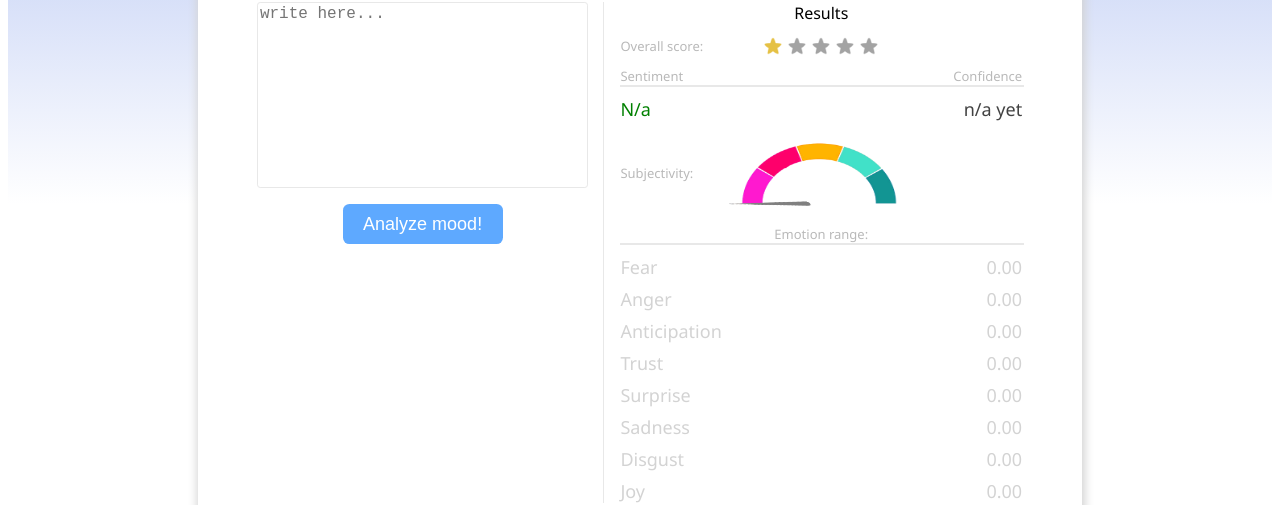
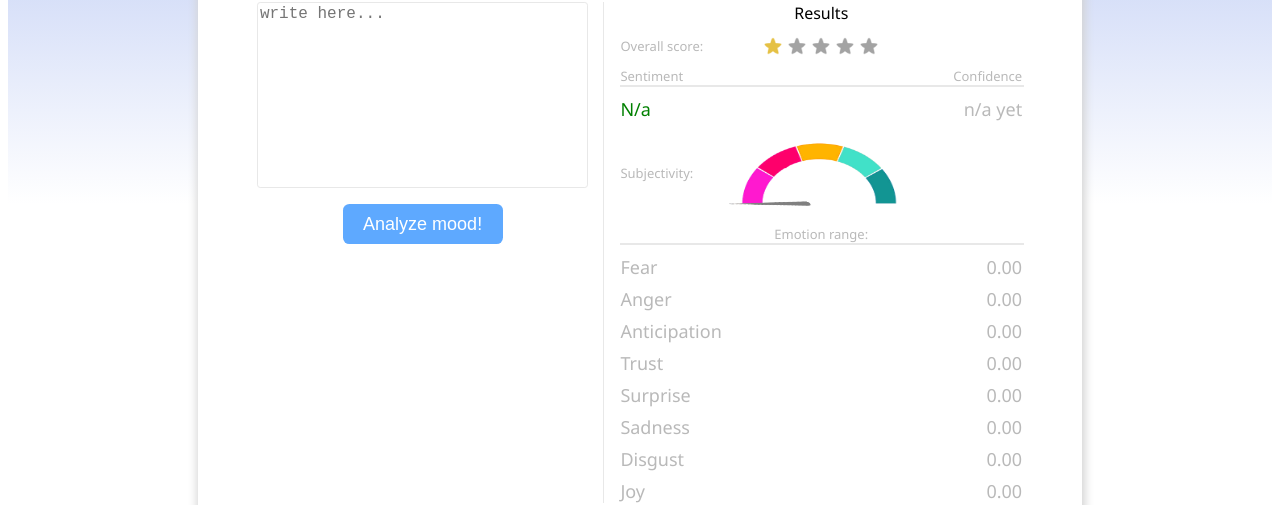
Before and after one commit to andrei-g-git/sentiment-analyzer, a React (Vite) app: page / in a window 1280 px wide. Shown: the part 332-837 px from the top of the page. Built offline with nearby package versions, Linux system fonts and the light colour scheme.

Commit message:
add max value filter utility

```diff
--- a/src/components/Results/DualValues.scss
+++ b/src/components/Results/DualValues.scss
@@ -13,7 +13,7 @@
 
         .result-value{
             font-size: $standard-heading-font-size;
-            color: rgb(66, 66, 66);
+            color: $light-text
         }
     }
 
--- a/src/components/Results/Results.tsx
+++ b/src/components/Results/Results.tsx
@@ -55,81 +55,81 @@ function Results(props: any) {
                     [
                         {
                             value: "Fear",
-                            color: "lightgray"
+                            color: ""//"lightgray"
                         },
                         {
                             value: props.emotions.fear.toFixed(2),
-                            color: "lightgray"
+                            color: ""//"lightgray"
                         }
                     ],
                     [
                         {
                             value: "Anger",
-                            color: "lightgray"
+                            color: ""//"lightgray"
                         },
                         {
                             value: props.emotions.anger.toFixed(2),
-                            color: "lightgray"
+                            color: ""//"lightgray"
                         }
                     ],
                     [
                         {
                             value: "Anticipation",
-                            color: "lightgray"
+                            color: ""//"lightgray"
                         },
                         {
                             value: props.emotions.anticipation.toFixed(2),
-                            color: "lightgray"
+                            color: ""//"lightgray"
                         }
                     ],
                     [
                         {
                             value: "Trust",
-                            color: "lightgray"
+                            color: ""//"lightgray"
                         },
                         {
                             value: props.emotions.trust.toFixed(2),
-                            color: "lightgray"
+                            color: ""//"lightgray"
                         }
                     ],
                     [
                         {
                             value: "Surprise",
-                            color: "lightgray"
+                            color: ""//"lightgray"
                         },
                         {
                             value: props.emotions.surprise.toFixed(2),
-                            color: "lightgray"
+                            color: ""//"lightgray"
                         }
                     ],
                     [
                         {
                             value: "Sadness",
-                            color: "lightgray"
+                            color: ""//"lightgray"
                         },
                         {
                             value: props.emotions.sadness.toFixed(2),
-                            color: "lightgray"
+                            color: ""//"lightgray"
                         }
                     ],
                     [
                         {
                             value: "Disgust",
-                            color: "lightgray"
+                            color: ""//"lightgray"
                         },
                         {
                             value: props.emotions.disgust.toFixed(2),
-                            color: "lightgray"
+                            color: ""//"lightgray"
                         }
                     ],
                     [
                         {
                             value: "Joy",
-                            color: "lightgray"
+                            color: ""//"lightgray"
                         },
                         {
                             value: props.emotions.joy.toFixed(2),
-                            color: "lightgray"
+                            color: ""//"lightgray"
                         }
                     ]
                 ]}
--- a/src/ts/utils.ts
+++ b/src/ts/utils.ts
@@ -1,3 +1,21 @@
 export const trimDecimals = (original: number, decimals: number): number => {
     return parseFloat(original.toFixed(decimals))
 };
+
+interface DictWithNumbers{
+    [key: string] : number;
+}
+
+export const filterMaxValueInDict = (dict: DictWithNumbers) => {
+    let newDict = dict;
+    const max = Object
+        .values(newDict)
+        .sort((a: number, b: number) => a - b)
+        .reverse()[0]
+
+    return Object
+        .keys(dict)
+        .filter((key: string) => {
+            return dict[key] === max;
+        });
+}
```
Also changed, not shown: 1 other file (tests, documents, lock files or other folders).
